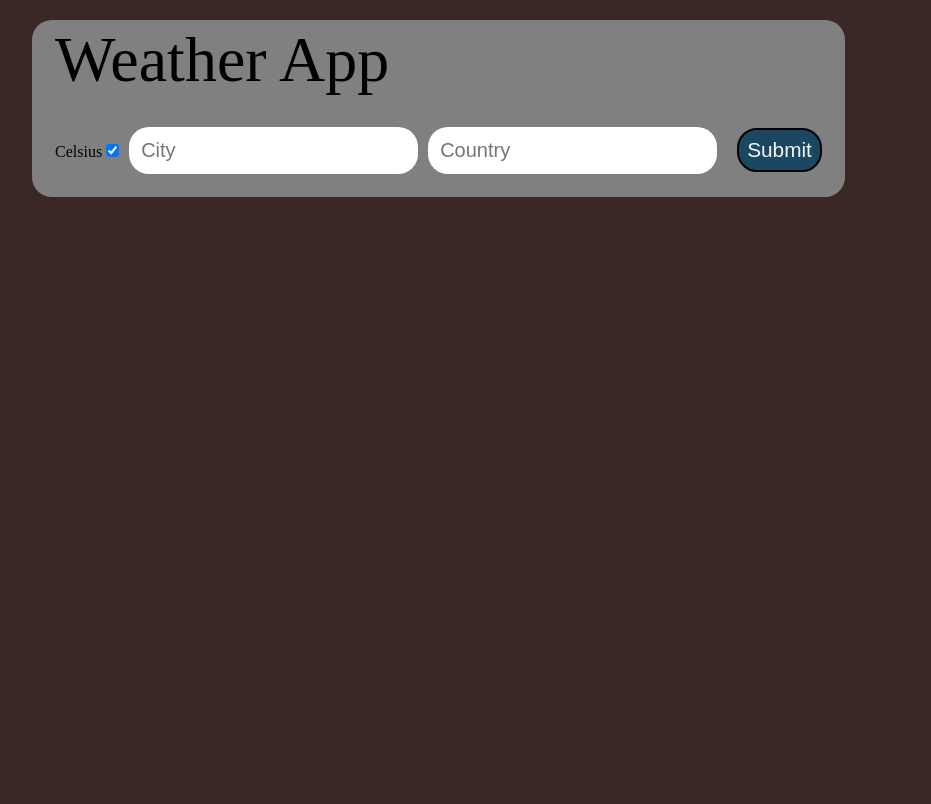
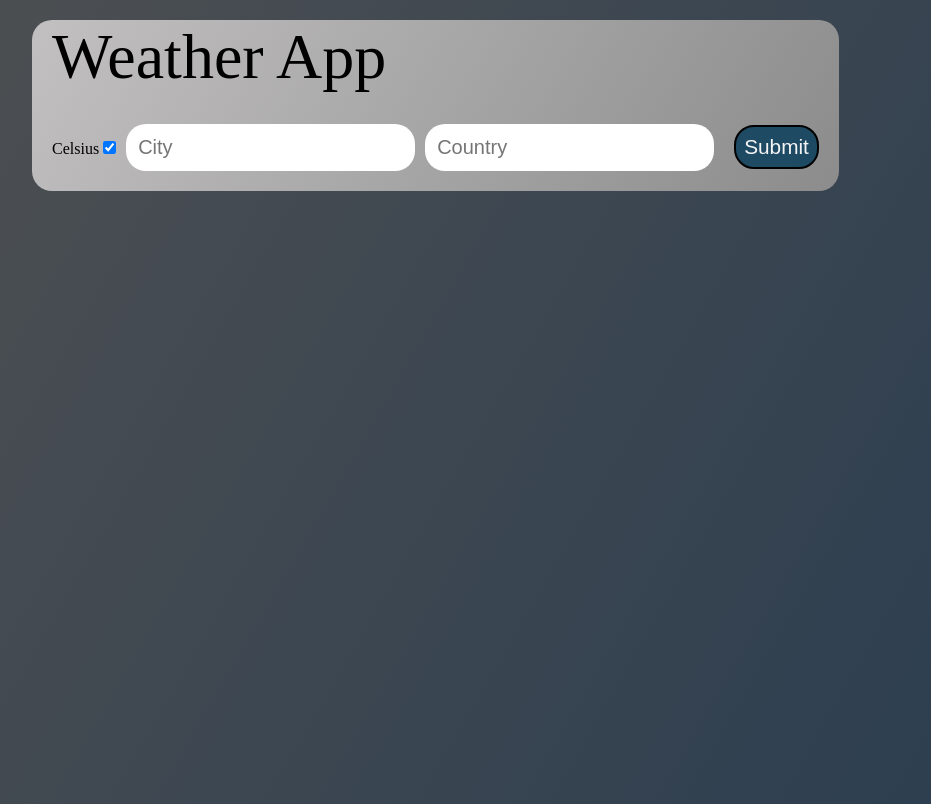
Before and after one commit to avinashji1302/Weather_Application_Using_Realtime_API, a React (Create React App) app: page / in a window 1280 px wide. Shown: the whole page, without its empty margins (292-1223 px from the left). Built offline with nearby package versions, Linux system fonts and the light colour scheme.

Commit message:
changes to the background color

```diff
--- a/src/Weather/Weather.css
+++ b/src/Weather/Weather.css
@@ -1,10 +1,9 @@
 .weather {
 
-   background-color: grey;
+  background: linear-gradient(120deg, #c2c0c0, #8c8c8c);
 
 
     margin-top: 20px;
-    border: 3px dashed grey;
     border-radius: 20px;
     padding-bottom: 30px;
     width: max-content;
--- a/src/index.css
+++ b/src/index.css
@@ -1,4 +1,5 @@
 body{
-    background-color: rgb(60, 39, 39);
-
+    background: linear-gradient(120deg, #525252, #2c3e50);
+    background-size: cover;
+    height: 97vh;
 }
```
